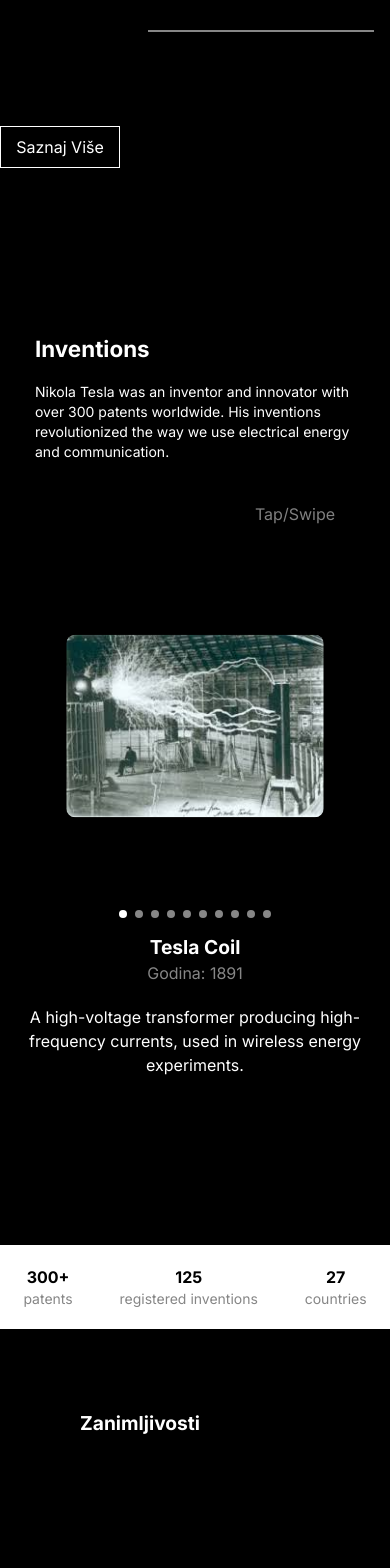
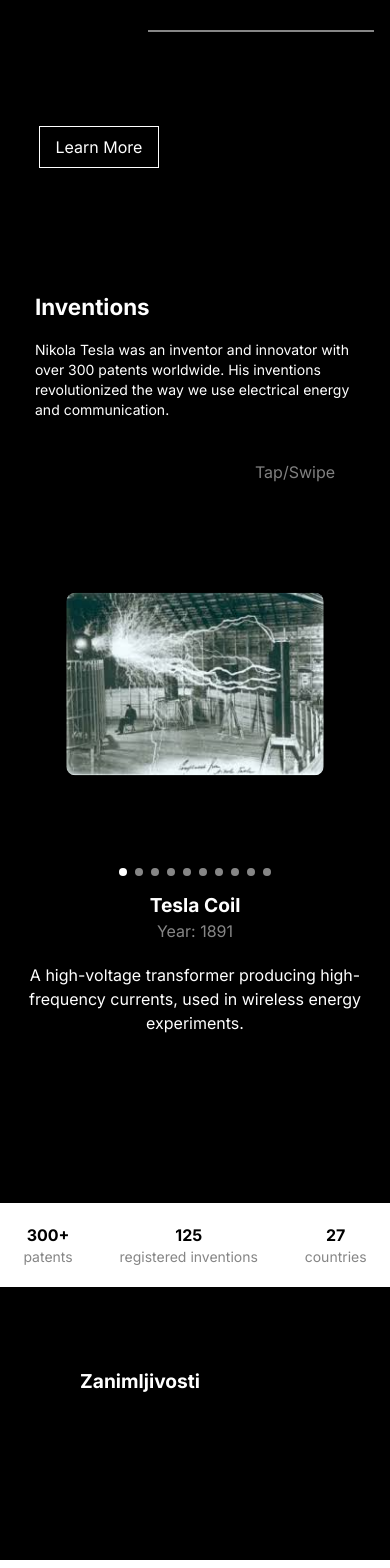
Before and after one commit to Djolee1389/NikolaTeslaINOST, a React (Vite) app: page / in a window 390 px wide. Shown: the part 2600-4168 px from the top of the page. Built offline with nearby package versions, Linux system fonts and the light colour scheme.

Commit message:
CSS fixes

```diff
--- a/src/assets/Biografija.tsx
+++ b/src/assets/Biografija.tsx
@@ -20,12 +20,12 @@ function Biografija({ bioRef }: Props) {
             <TimeLine></TimeLine>
           </div>
         </div>
-        <button className="bg-transparent px-3 py-2 w-30 md:w-50 border border-white text-white hover:scale-110 md:py-3 md:px-5 transition-all duration-300 ease-in-out">
+        <button className="bg-transparent absolute left-[10%] md:left-[20%] md:right-20 px-3 py-2 w-30 md:w-50 border border-white text-white hover:scale-110 md:py-3 md:px-5 transition-all duration-300 ease-in-out">
           <a
             href="https://sr.wikipedia.org/sr-ec/%D0%9D%D0%B8%D0%BA%D0%BE%D0%BB%D0%B0_%D0%A2%D0%B5%D1%81%D0%BB%D0%B0"
             target="_"
           >
-            Saznaj Više
+            {intl.formatMessage({id: "learnMore.button"})}
           </a>
         </button>
       </section>
--- a/src/assets/Galerija.tsx
+++ b/src/assets/Galerija.tsx
@@ -18,7 +18,7 @@ function Galerija({ galerijaRef }: Props) {
           {intl.formatMessage({ id: "navbar.galerija" })}
         </div>
         <div className="flex md:items-stretch justify-center gap-0 md:px-10 px-0 w-full">
-          <div className="d-grid md:py-0 py-10 w-[70%] h-150 overflow-auto border-solid md:border-t-2 border-b-2 border-white mb-100 galerijaScroll">
+          <div className="d-grid md:py-0 py-10 w-[70%] h-150 overflow-auto border-solid md:border-t-2 border-b-2 border-white mb-30 galerijaScroll">
             {gallery.map((item, index) => (
               <GalleryImage key={index} item={item} />
             ))}
--- a/src/assets/Hero.tsx
+++ b/src/assets/Hero.tsx
@@ -25,7 +25,7 @@ function Hero({ heroRef }: Props) {
         />
         {/* <div className="fixed  w-full h-full flex flex-col  z-0 justify-center items-center gap-60 bg-green-80">
         </div> */}
-        <div className="heroName text-center mb-[65%] md:mb-[45%] lg:mb-[30%] px-5 w-full z-0 ">
+        <div className="heroName text-center md:w-1/2 mb-[65%] md:mb-[20%] lg:mb-[20%] px-5 w-full z-0 ">
           NIKOLA TESLA
         </div>
         <h2 className="heroText z-3 text-xs">{intl.formatMessage({id:"pocetna.desc"})}</h2>
--- a/src/assets/Izumi.tsx
+++ b/src/assets/Izumi.tsx
@@ -65,7 +65,7 @@ function Izumi({ izumiRef }: Props) {
 
       <section className="flex flex-col items-center py-20 ">
         <div ref={ref} className={`text-left mb-10 px-5 ${isInView ? "opacity-100 translate-y-0" : "opacity-0 translate-y-10"} transition-all duration-700 ease-out`}>
-          <h2 className=" font-bold">{intl.formatMessage({id: "izumiPage.header"})}</h2>
+          <h2 className="  font-bold">{intl.formatMessage({id: "izumiPage.header"})}</h2>
           <p className="max-w-xxl mx-auto mt-4 text-sm md:text-base w-80 md:w-100">
             {intl.formatMessage({id: "izumiPage.text"})}
           </p>
@@ -138,7 +138,7 @@ function Izumi({ izumiRef }: Props) {
           </div>
           <div className={` overflow-hidden`}>
              <h3 className={`text-xl font-bold ${isAnimating ? (leftSide ? "scrollLeft" : "scrollRight") : ""}`}>{intl.formatMessage({id: izumi[index].nameId})}</h3>
-          <p className={`${isAnimating ? (leftSide ? "scrollLeft" : "scrollRight") : ""} text-(--subtext) pb-3`}>Godina: {izumi[index].year}</p>
+          <p className={`${isAnimating ? (leftSide ? "scrollLeft" : "scrollRight") : ""} text-(--subtext) pb-3`}>{intl.formatMessage({id: "izumiPage.year"})}: {izumi[index].year}</p>
           <p className={`mt-2 h-20 w-90  ${isAnimating ? (leftSide ? "scrollLeft" : "scrollRight") : ""}`}>{intl.formatMessage({id: izumi[index].descId})}</p>
           </div>
 
--- a/src/components/GalleryImage.tsx
+++ b/src/components/GalleryImage.tsx
@@ -10,7 +10,7 @@ function GalleryImage({
   const [ref, isVisible] = useIsVisible({ threshold: 0.5 });
 
   return (
-    <div className="flex md:flex-row  flex-col  md:mb-5 mb-15 border-b-2 pb-5 items-center justify-between w-full overflow-hidden ">
+    <div className="flex md:flex-row  flex-col  md:mb-5 mb-15 md:border-none border-b-2 pb-5 items-center justify-between w-full overflow-hidden ">
         <img
           src={item.img}
           alt={item.naziv}
--- a/src/index.css
+++ b/src/index.css
@@ -103,7 +103,7 @@ nav img {
   animation: fade-in 3s ease-in-out 1;
   font-family: var(--title-font);
   line-height: 100%;
-  letter-spacing: 1rem;
+  letter-spacing: clamp(1rem, 2vw, 2rem);
 }
 
 .heroText {
--- a/src/locales/en.json
+++ b/src/locales/en.json
@@ -7,6 +7,8 @@
   "navbar.galerija": "Gallery",
   "navbar.zanimljivosti": "Fun facts",
 
+  "learnMore.button": "Learn More",
+
   "stats.patents": "patents",
   "stats.inventions": "registered inventions",
   "stats.countries": "countries",
@@ -14,6 +16,7 @@
 
   "izumiPage.header": "Inventions",
   "izumiPage.text": "Nikola Tesla was an inventor and innovator with over 300 patents worldwide. His inventions revolutionized the way we use electrical energy and communication.",
+  "izumiPage.year" : "Year",
 
   "izumi.teslaCoil.name": "Tesla Coil",
   "izumi.teslaCoil.desc": "A high-voltage transformer producing high-frequency currents, used in wireless energy experiments.",
--- a/src/locales/sr.json
+++ b/src/locales/sr.json
@@ -6,6 +6,7 @@
   "navbar.izumi": "Izumi",
   "navbar.galerija": "Galerija",
   "navbar.zanimljivosti": "Zanimljivosti",
+  "learnMore.button": "Saznaj Više",
 
   "stats.patents": "patenata",
   "stats.inventions": "registrovanih izuma",
@@ -13,6 +14,7 @@
 
   "izumiPage.header": "Izumi",
   "izumiPage.text": "Nikola Tesla je bio pronalazač i inovator sa preko 300 patenata širom svijeta. Njegovi izumi su revolucionirali način na koji koristimo električnu energiju i komunikaciju.",
+  "izumiPage.year" : "Godina",
 
   "izumi.teslaCoil.name": "Teslin kalem",
   "izumi.teslaCoil.desc": "Visokonaponski transformator koji proizvodi struje visokih frekvencija i napona, korišten za eksperimente sa bežičnim prenosom energije.",
```
